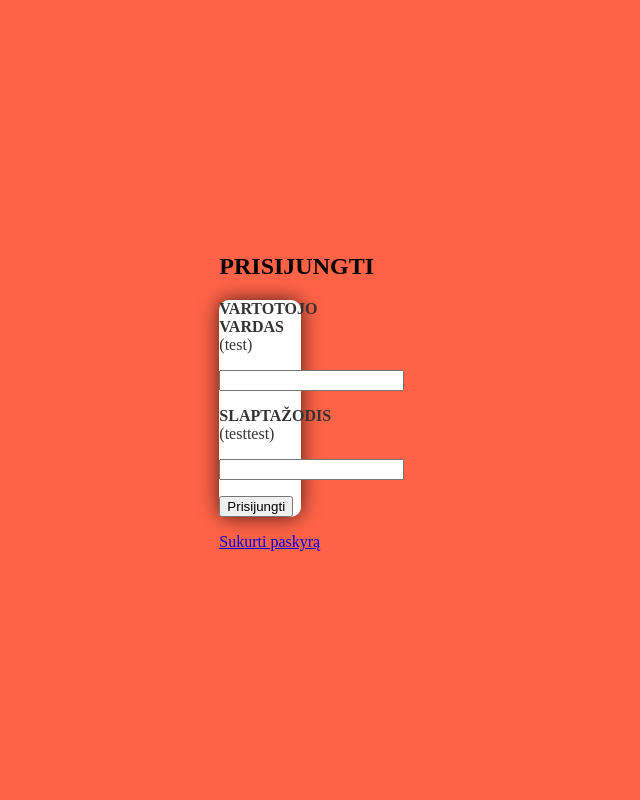
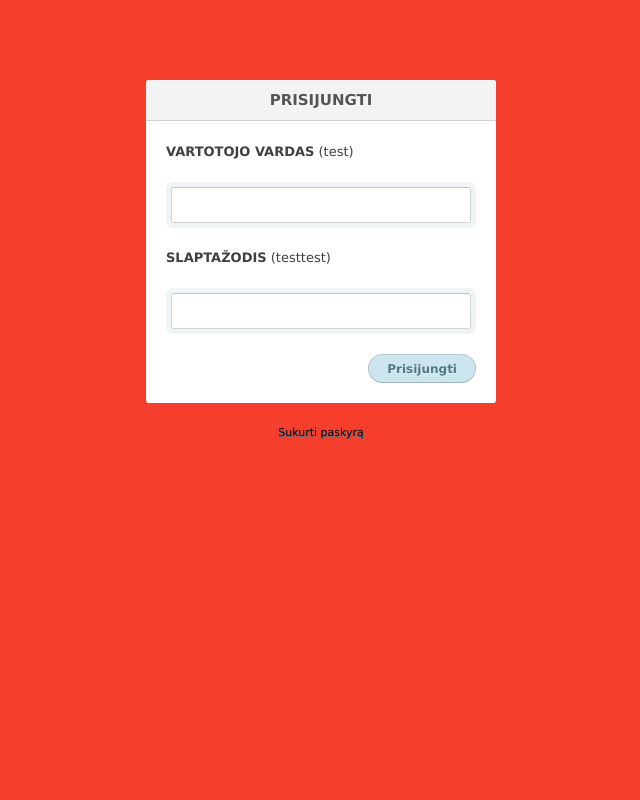
Before and after one commit to nerees/kvitu-registravimas, a PHP site: page /not_logged_in.php in a window 1280 px wide. Shown: the whole page, without its empty margins (319-959 px from the left). Run offline with PHP 8.4, Linux system fonts and the light colour scheme.

Commit message:
Add files via upload

```diff
--- a/css/loginform.css
+++ b/css/loginform.css
@@ -1,61 +1,156 @@
-html, body {
-
-  border: 0;
-
-  padding: 0;
-
-  margin: 0;
-
-  height: 100%;
-
+body {
+  font: 13px/20px 'Lucida Grande', Tahoma, Verdana, sans-serif;
+  color: #404040;
+  background: #f53f2c;
 }
 
-
-
-body {
-
-  background: tomato;
-
-  display: flex;
-
-  justify-content: center;
-
-  align-items: center;
-
-  font-size: 16px;
-
+a:hover {
+    color: #4b4d4f;
+    text-decoration: none;
+    -webkit-transition: .5s ease-out;
+    -moz-transition: .5s ease-out;
+    -o-transition: .5s ease-out;
+    transition: .5s ease-out;
 }
 
-
-
-form {
-
-  background: white;
-
-  width: 40%;
-
-  box-shadow: 0px 0px 20px rgba(0, 0, 0, 0.7);
-
-  position: relative;
-
-  color: #333;
-
-  border-radius: 10px;
-
+.container {
+  margin: 80px auto;
+  width: 640px;
 }
 
-form header {
+.login {
+  position: relative;
+  margin: 0 auto;
+  padding: 20px 20px 20px;
+  width: 310px;
+  background: white;
+  border-radius: 3px;
+  @include box-shadow(0 0 200px rgba(white, .5), 0 1px 2px rgba(black, .3));
 
-  background: #FF3838;
+  &:before {
+    content: '';
+    position: absolute;
+    top: -8px; right: -8px; bottom: -8px; left: -8px;
+    z-index: -1;
+    background: rgba(black, .08);
+    border-radius: 4px;
+  }
 
-  padding: 30px 20px;
+  h1 {
+    margin: -20px -20px 21px;
+    line-height: 40px;
+    font-size: 15px;
+    font-weight: bold;
+    color: #555;
+    text-align: center;
+    text-shadow: 0 1px white;
+    background: #f3f3f3;
+    border-bottom: 1px solid #cfcfcf;
+    border-radius: 3px 3px 0 0;
+    @include linear-gradient(top, whiteffd, #eef2f5);
+    @include box-shadow(0 1px #f5f5f5);
+  }
 
+  p { margin: 20px 0 0; }
+  p:first-child { margin-top: 0; }
+
+  input[type=text], input[type=password] { width: 278px; }
+
+  p.remember_me {
+    float: left;
+    line-height: 31px;
+
+    label {
+      font-size: 12px;
+      color: #777;
+      cursor: pointer;
+    }
+
+    input {
+      position: relative;
+      bottom: 1px;
+      margin-right: 4px;
+      vertical-align: middle;
+    }
+  }
+
+  p.submit { text-align: right; }
+}
+
+.login-help {
+  margin: 20px 0;
+  font-size: 11px;
   color: white;
+  text-align: center;
+  text-shadow: 0 1px #2a85a1;
 
-  font-size: 1.2em;
+  a {
+    color: #000000;
+    text-decoration: none;
 
-  font-weight: 600;
+    &:hover { text-decoration: underline; }
+  }
+}
 
-  border-radius: 10px 10px 0 0;
+:-moz-placeholder {
+  color: #c9c9c9 !important;
+  font-size: 13px;
+}
 
+::-webkit-input-placeholder {
+  color: #ccc;
+  font-size: 13px;
 }
+
+input {
+  font-family: 'Lucida Grande', Tahoma, Verdana, sans-serif;
+  font-size: 14px;
+}
+
+input[type=text], input[type=password] {
+  margin: 5px;
+  padding: 0 10px;
+  width: 200px;
+  height: 34px;
+  color: #404040;
+  background: white;
+  border: 1px solid;
+  border-color: #c4c4c4 #d1d1d1 #d4d4d4;
+  border-radius: 2px;
+  outline: 5px solid #eff4f7;
+  -moz-outline-radius: 3px; // Can we get this on WebKit please?
+  @include box-shadow(inset 0 1px 3px rgba(black, .12));
+
+  &:focus {
+    border-color: #7dc9e2;
+    outline-color: #dceefc;
+    outline-offset: 0; // WebKit sets this to -1 by default
+  }
+}
+
+input[type=submit] {
+  padding: 0 18px;
+  height: 29px;
+  font-size: 12px;
+  font-weight: bold;
+  color: #527881;
+  text-shadow: 0 1px #e3f1f1;
+  background: #cde5ef;
+  border: 1px solid;
+  border-color: #b4ccce #b3c0c8 #9eb9c2;
+  border-radius: 16px;
+  outline: 0;
+  @include box-sizing(content-box); // Firefox sets this to border-box by default
+  @include linear-gradient(top, #edf5f8, #cde5ef);
+  @include box-shadow(inset 0 1px white, 0 1px 2px rgba(black, .15));
+
+  &:active {
+    background: #cde5ef;
+    border-color: #9eb9c2 #b3c0c8 #b4ccce;
+    @include box-shadow(inset 0 0 3px rgba(black, .2));
+  }
+}
+
+.lt-ie9 {
+  input[type=text], input[type=password] { line-height: 34px; }
+}
```
